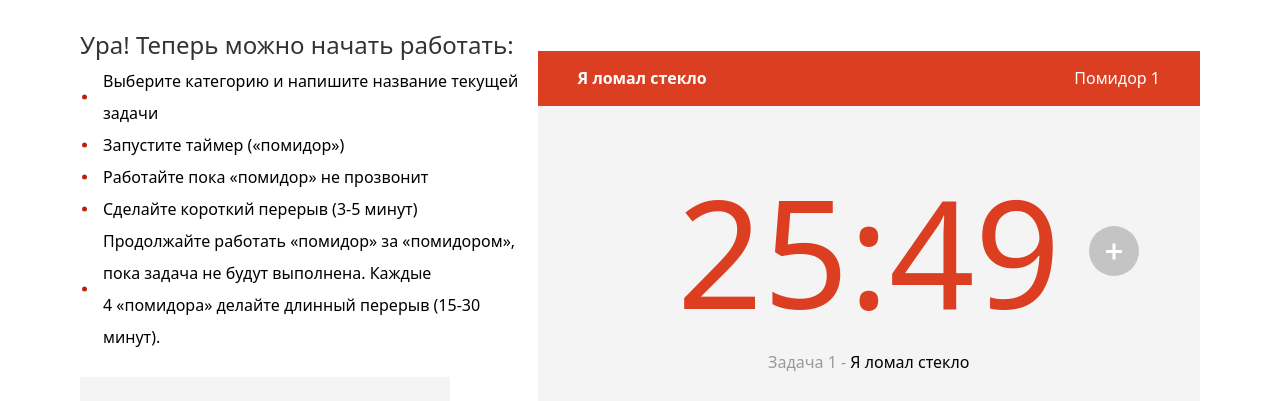
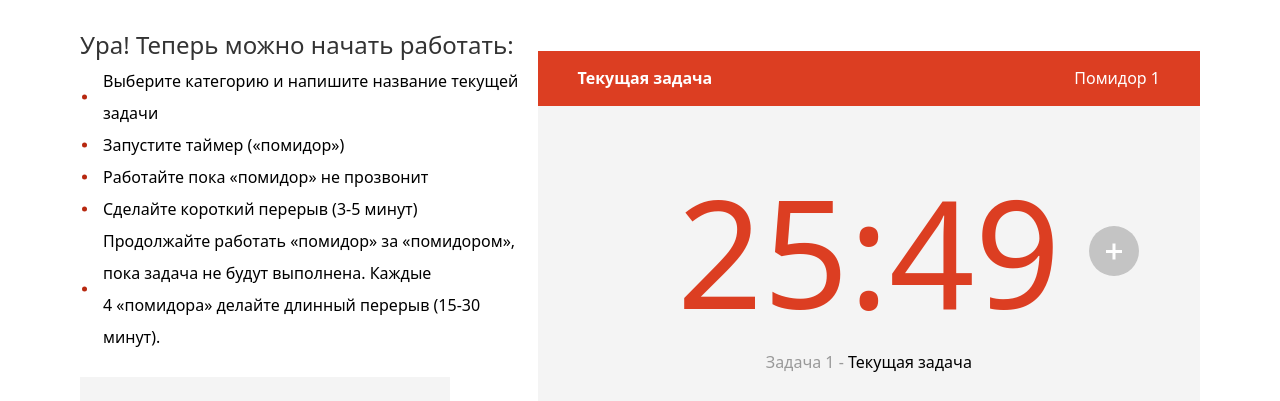
Before and after one commit to NikolayBalabanov/pomodoro-time-tracker, a React (Vite) app: page / in a window 1280 px wide. Shown: the part 143-544 px from the top of the page. Built offline with nearby package versions, Linux system fonts and the light colour scheme.

Commit message:
fix: TimerLayout content

```diff
--- a/src/components/TimerLayout/TimerLayout.tsx
+++ b/src/components/TimerLayout/TimerLayout.tsx
@@ -7,11 +7,11 @@ import TimerHeader from './TimerHeader';
 export default function TimerLayout() {
   return (
     <div className="w-3/5">
-      <TimerHeader count={1} stage={'active'} title={'Я ломал стекло'} />
+      <TimerHeader count={1} stage={'active'} title={'Текущая задача'} />
       <div className="flex flex-col items-center bg-colorBg pt-[70px] px-10 pb-[107px]">
         <TimerDisplay time={[25, 0]} stage={'active'} />
         <h3 className="mb-8">
-          <span className="text-colorTextGrey">Задача {1} -</span> {'Я ломал стекло'}
+          <span className="text-colorTextGrey">Задача {1} -</span> {'Текущая задача'}
         </h3>
         <div className="flex gap-[25px]">
           <ButtonColored text={'Пауза'} color={'green'} type={'button'} />
```
